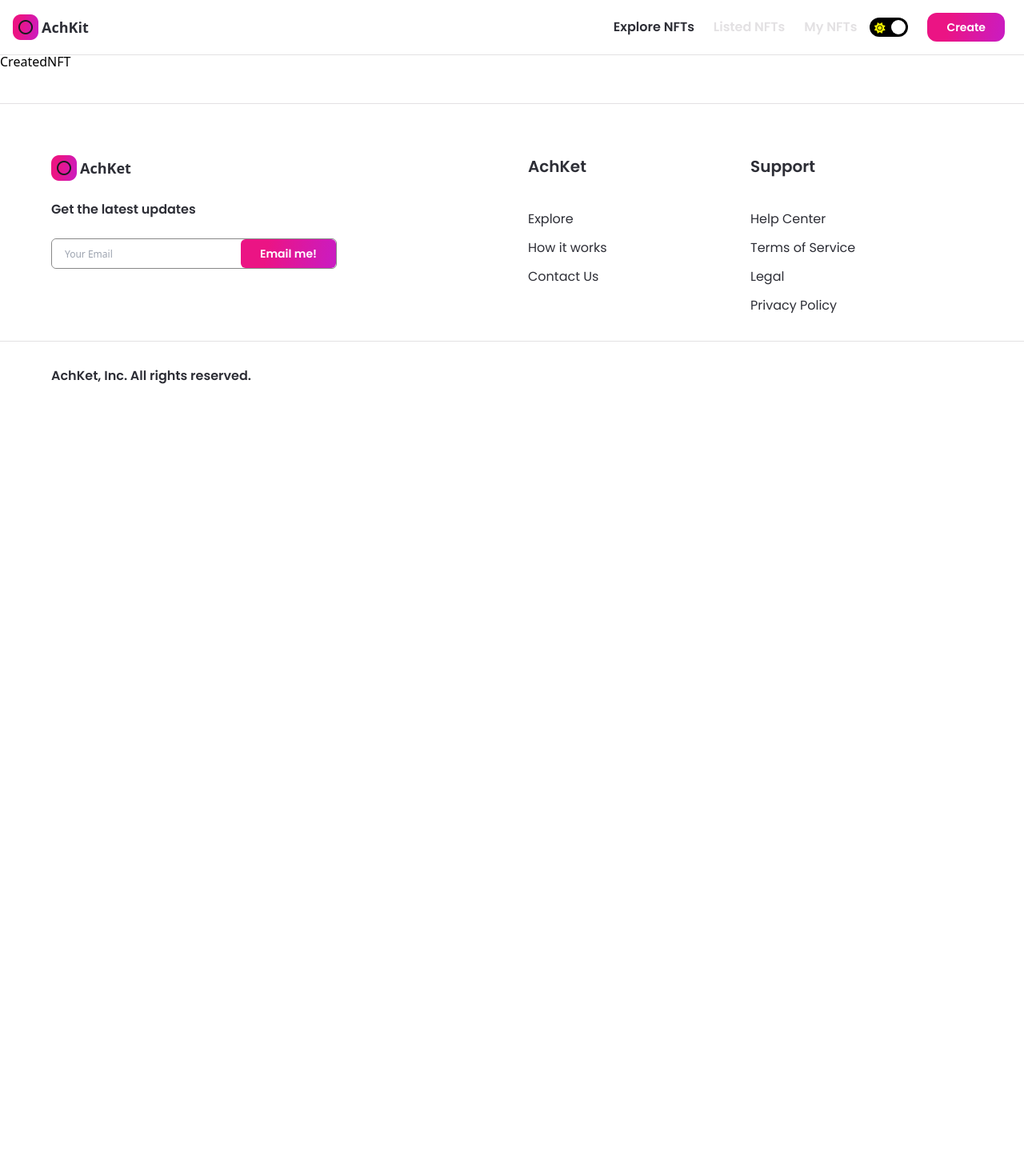
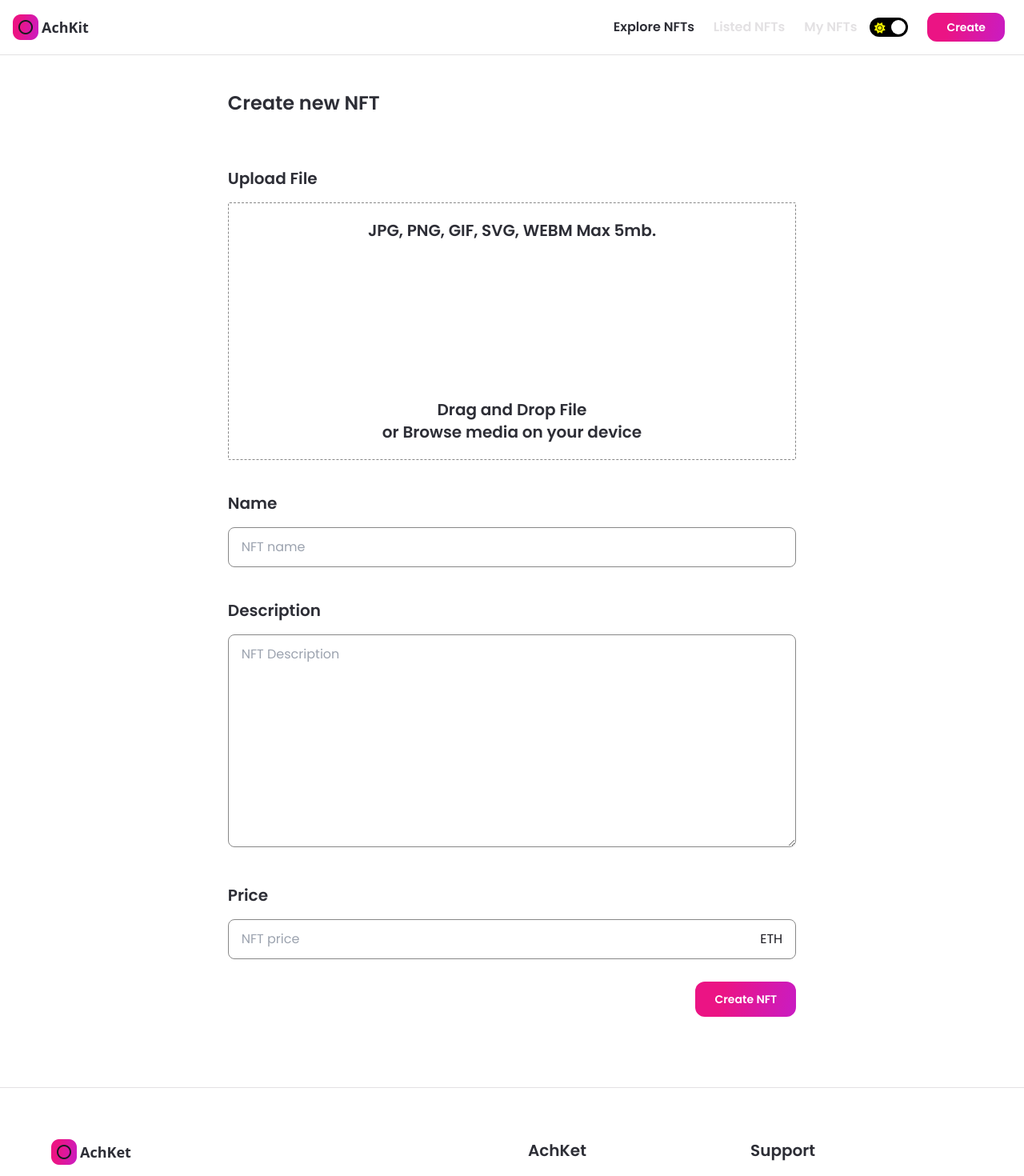
Before and after one commit to alichatraei/NFT-Marketplace, a Next.js app: page /create-nft in a window 1280 px wide. Shown: the top 1470 px of the page at 80% size. Before the commit the page ends 800 px from the top, so only its background shows below. Built offline with nearby package versions, Linux system fonts and the light colour scheme.

Commit message:
feat: Create NFT page

```diff
--- /dev/null
+++ b/components/common/Input/Input.tsx
@@ -0,0 +1,53 @@
+import { ChangeEvent } from "react";
+
+interface IInputProps {
+  inputType: string;
+  title: string;
+  placeholder: string;
+  handleOnClick: (
+    event: ChangeEvent<HTMLInputElement & HTMLTextAreaElement>
+  ) => void;
+}
+const Input = ({
+  inputType,
+  title,
+  placeholder,
+  handleOnClick,
+}: IInputProps) => {
+  return (
+    <div className="mt-10 w-full">
+      <p className="font-poppins dark:text-white text-nft-black-1 font-semibold text-xl">
+        {title}
+      </p>
+
+      {inputType === "textarea" ? (
+        <textarea
+          placeholder={placeholder}
+          rows={10}
+          className="dark:bg-nft-black-1 bg-white border border-nft-gray-2 dark:border-nft-dark-1 rounded-lg w-full font-poppins text-base dark:text-white text-nft-gary-2 mt-4 py-3 outline-none px-4"
+          onChange={handleOnClick}
+        />
+      ) : inputType === "number" ? (
+        <div className="dark:bg-nft-black-1 bg-white border dark:border-nft-black-1 border-nft-gray-2 rounded-lg w-full outline-none font-poppins dark:text-white text-nft-black-2 text-base mt-4 px-4 py-3 flexBetween flex-row">
+          <input
+            type="number"
+            className="flex w-full dark:bg-nft-black-1 bg-white outline-none"
+            placeholder={placeholder}
+            onChange={handleOnClick}
+          />
+          <p>ETH</p>
+        </div>
+      ) : (
+        <>
+          <input
+            type={inputType}
+            placeholder={placeholder}
+            className="dark:bg-nft-black-1 bg-white border dark:borer-nft-black-1 border-nft-gray-2 rounded-lg w-full outline-none font-poppins dark:text-white text-nft-gray-2 text-base mt-4 px-4 py-3"
+          />
+        </>
+      )}
+    </div>
+  );
+};
+
+export default Input;
--- a/components/index.ts
+++ b/components/index.ts
@@ -4,3 +4,4 @@ export { default as Footer } from "./common/Footer/Footer";
 export { default as Banner } from "@/components/common/Banner/Banner";
 export { default as CreatorCard } from "./home/CreatorCard/CreatorCard";
 export { default as NFTCard } from "./common/NFTCard/NFTCard";
+export { default as Input } from "@/components/common/Input/Input";
--- a/pages/create-nft/index.tsx
+++ b/pages/create-nft/index.tsx
@@ -1,9 +1,122 @@
-import React from 'react'
+import { ChangeEvent, useCallback, useMemo, useState } from "react";
+import { useRouter } from "next/router";
+import { useDropzone } from "react-dropzone";
+import Image from "next/image";
+import { useTheme } from "next-themes";
+import { Button, Input } from "@/components/index";
+import images from "@/assets/index";
+
+type TFormInfo = { name: string; description: string; price: string };
 
 const CreatedNFT = () => {
+  const [fileURL, setFileURL] = useState<string | null>(null);
+  const [formInfo, setFormInfo] = useState<TFormInfo | null>(null);
+  const { theme } = useTheme();
+  const onDrop = useCallback(() => {
+    // upload image to blockchain ipfs
+  }, []);
+  const {
+    getRootProps,
+    getInputProps,
+    isDragActive,
+    isDragAccept,
+    isDragReject,
+  } = useDropzone({ onDrop, accept: "image/*", maxSize: 5000000 });
+  const fileStyle = useMemo(
+    () =>
+      `dark:bg-nft-black-1 bg-white border dark:border-white border-nft-gray-2 flex flex-col items-center p-5 rounded-sm border-dashed
+      ${isDragActive ? "border-file-active" : null}
+      ${isDragAccept ? "border-file-accept" : null}
+      ${isDragReject ? "border-file-reject" : null}`,
+    [isDragActive, isDragAccept, isDragReject]
+  );
   return (
-    <div>CreatedNFT</div>
-  )
-}
+    <div className="flex justify-center sm:px-4 p-12">
+      <div className="w-3/5 md:w-full">
+        <h1 className="font-poppins dark:text-white text-nft-black-1 text-2xl minlg:text-4xl font-semibold xs:ml-0">
+          Create new NFT
+        </h1>
+        <div className="mt-16">
+          <p className="font-poppins dark:text-white text-nft-black-1 font-semibold text-xl">
+            Upload File
+          </p>
+          <div className="mt-4">
+            <div {...getRootProps()} className={fileStyle}>
+              <input {...getInputProps()} />
+              <div className="flex flexCenter flex-col text-center">
+                <p className="font-poppins dark:text-white text-nft-black-1 font-semibold text-xl">
+                  JPG, PNG, GIF, SVG, WEBM Max 5mb.
+                </p>
+                <div className="my-12 w-full flex justify-center">
+                  <Image
+                    src={images.upload}
+                    width={100}
+                    height={100}
+                    alt="file uplaod"
+                    objectFit="contain"
+                    className={theme === "light" ? "filter invert" : ""}
+                  />
+                </div>
+                <p className="font-poppins dark:text-white text-nft-black-1 font-semibold text-xl">
+                  Drag and Drop File
+                </p>
+                <p className="font-poppins dark:text-white text-nft-black-1 font-semibold text-xl">
+                  or Browse media on your device
+                </p>
+              </div>
+            </div>
+            {fileURL && (
+              <aside>
+                <div>
+                  <img src={fileURL} alt="asset_file" />
+                </div>
+              </aside>
+            )}
+          </div>
+        </div>
+        <Input
+          inputType="input"
+          title="Name "
+          placeholder="NFT name"
+          handleOnClick={(event: ChangeEvent<HTMLInputElement>) => {
+            setFormInfo({
+              ...(formInfo as TFormInfo),
+              name: event.target.value,
+            });
+          }}
+        />
+        <Input
+          inputType="textarea"
+          title="Description "
+          placeholder="NFT Description"
+          handleOnClick={(event: ChangeEvent<HTMLTextAreaElement>) => {
+            setFormInfo({
+              ...(formInfo as TFormInfo),
+              description: event.target.value,
+            });
+          }}
+        />
+        <Input
+          inputType="number"
+          title="Price"
+          placeholder="NFT price"
+          handleOnClick={(event: ChangeEvent<HTMLInputElement>) => {
+            setFormInfo({
+              ...(formInfo as TFormInfo),
+              price: event.target.value,
+            });
+          }}
+        />
+        <div className="mt-7 w-full flex justify-end">
+          <Button
+            buttonName="Create NFT"
+            classStyles="py-3 nft-gradient rounded-xl"
+            handleClickOnButton={() => {}}
+          />
+        </div>
+      </div>
+    </div>
+  );
+};
 
-export default CreatedNFT
+export default CreatedNFT;
```
